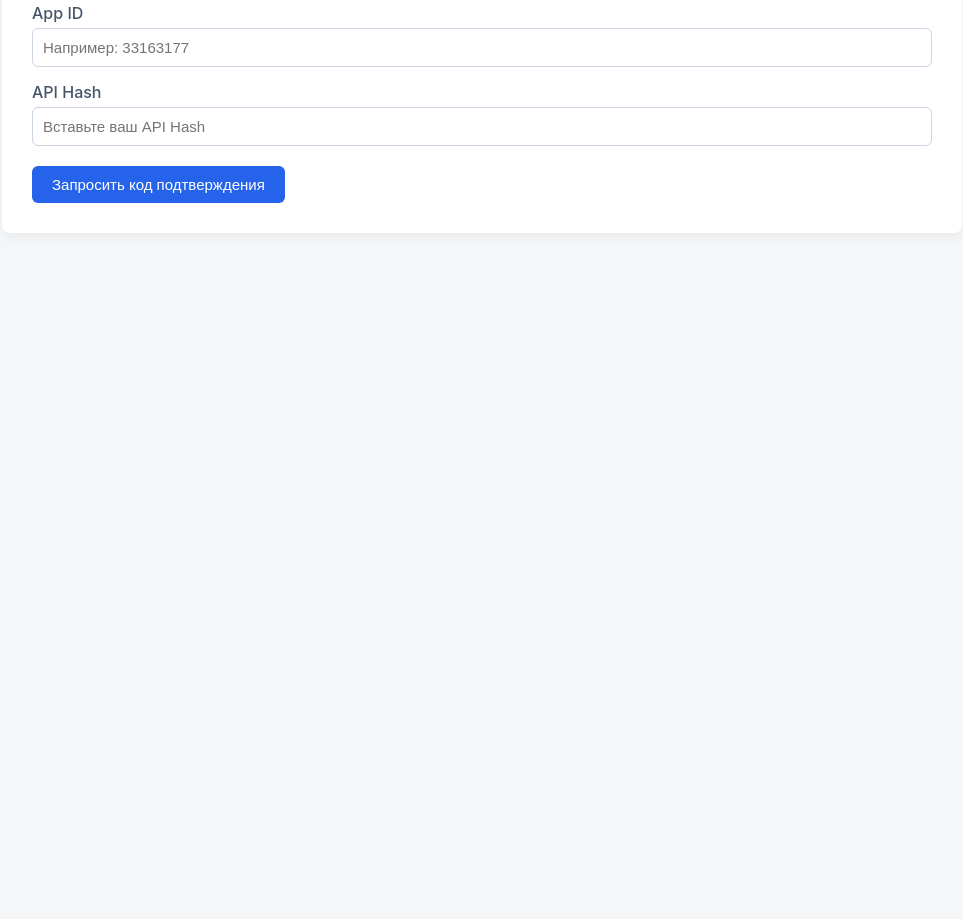
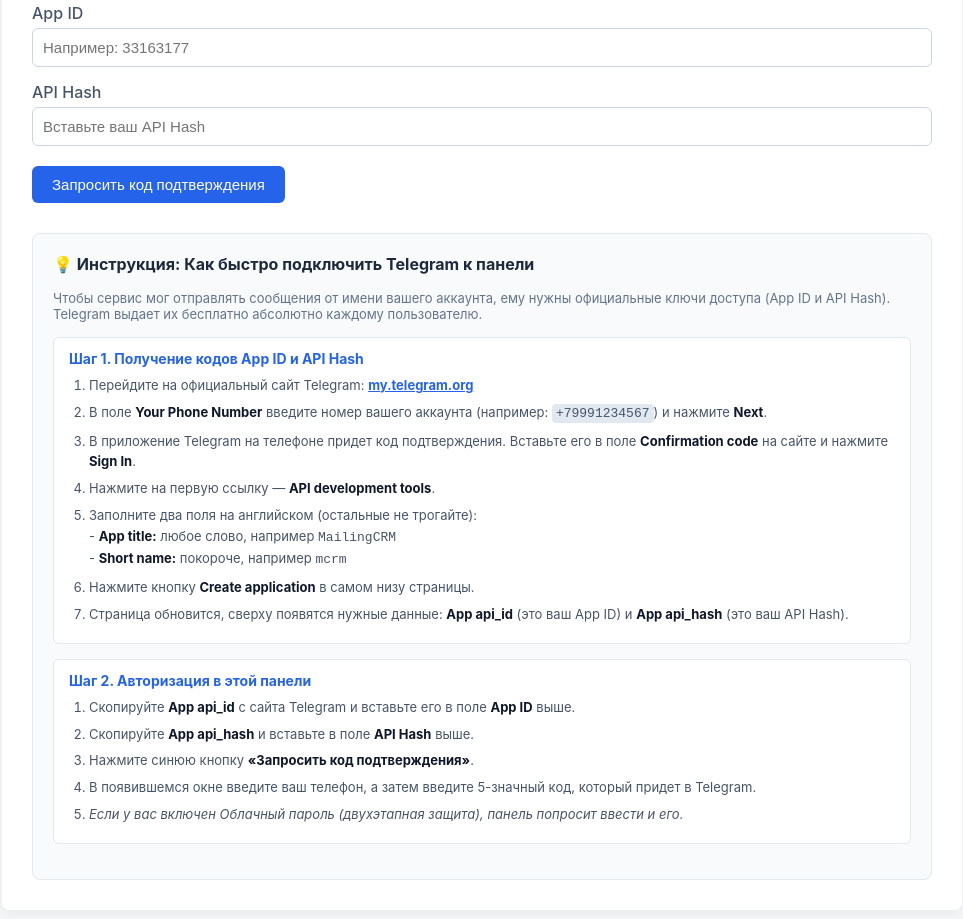
Before and after one commit to BigArkadiyElephant/SpamTG, a plain HTML site: page index.html in a window 1280 px wide. Shown: the part 243-1162 px from the top of the page, without its empty margins (158-1121 px from the left). Before the commit the page ends 800 px from the top, so only its background shows below. Drawn offline with Linux system fonts and the light colour scheme; no server answers.

Commit message:
Update index.html

```diff
--- a/index.html
+++ b/index.html
@@ -36,6 +36,15 @@
     .console .info { color: #fbbf24; }
     .stats { display: flex; gap: 20px; margin-bottom: 15px; }
     .stat-card { background: #f1f5f9; padding: 10px 20px; border-radius: 6px; flex: 1; text-align: center; }
+
+    /* Стили для блока инструкции */
+    .instruction-block { margin-top: 30px; background: #f8fafc; border: 1px solid #e2e8f0; border-radius: 8px; padding: 20px; }
+    .instruction-block h3 { margin-top: 0; color: #1e293b; font-size: 16px; display: flex; align-items: center; gap: 8px; }
+    .instruction-step { margin-bottom: 15px; background: #fff; border: 1px solid #e2e8f0; border-radius: 6px; padding: 12px 15px; }
+    .instruction-step h4 { margin: 0 0 8px 0; color: #2563eb; font-size: 14px; }
+    .instruction-step ol { margin: 0; padding-left: 20px; font-size: 13px; color: #475569; line-height: 1.6; }
+    .instruction-step ol li { margin-bottom: 6px; }
+    .instruction-step ol li b { color: #0f172a; }
   </style>
 </head>
 <body>
@@ -54,6 +63,7 @@
     <button data-i="3">4. Запуск и Мониторинг</button>
   </div>
 
+  <!-- PANEL 1 -->
   <div class="panel active">
     <div class="form-group">
       <label>App ID</label>
@@ -66,8 +76,42 @@
     <div id="authRow" style="margin-top:20px; display:flex; gap:10px; align-items:center;">
       <button class="btn btn-blue" id="btnRequestCode">Запросить код подтверждения</button>
     </div>
+
+    <!-- ИНСТРУКЦИЯ ДЛЯ ПОЛЬЗОВАТЕЛЯ -->
+    <div class="instruction-block">
+      <h3>💡 Инструкция: Как быстро подключить Telegram к панели</h3>
+      <p style="font-size: 13px; color: #64748b; margin: 0 0 15px 0;">Чтобы сервис мог отправлять сообщения от имени вашего аккаунта, ему нужны официальные ключи доступа (App ID и API Hash). Telegram выдает их бесплатно абсолютно каждому пользователю.</p>
+
+      <div class="instruction-step">
+        <h4>Шаг 1. Получение кодов App ID и API Hash</h4>
+        <ol>
+          <li>Перейдите на официальный сайт Telegram: <a href="https://my.telegram.org/" target="_blank" style="color:#2563eb; font-weight:bold;">my.telegram.org</a></li>
+          <li>В поле <b>Your Phone Number</b> введите номер вашего аккаунта (например: <code style="background:#e2e8f0; padding:2px 4px; border-radius:4px;">+79991234567</code>) и нажмите <b>Next</b>.</li>
+          <li>В приложение Telegram на телефоне придет код подтверждения. Вставьте его в поле <b>Confirmation code</b> на сайте и нажмите <b>Sign In</b>.</li>
+          <li>Нажмите на первую ссылку — <b>API development tools</b>.</li>
+          <li>Заполните два поля на английском (остальные не трогайте):<br>
+              - <b>App title:</b> любое слово, например <code>MailingCRM</code><br>
+              - <b>Short name:</b> покороче, например <code>mcrm</code>
+          </li>
+          <li>Нажмите кнопку <b>Create application</b> в самом низу страницы.</li>
+          <li>Страница обновится, сверху появятся нужные данные: <b>App api_id</b> (это ваш App ID) и <b>App api_hash</b> (это ваш API Hash).</li>
+        </ol>
+      </div>
+
+      <div class="instruction-step">
+        <h4>Шаг 2. Авторизация в этой панели</h4>
+        <ol>
+          <li>Скопируйте <b>App api_id</b> с сайта Telegram и вставьте его в поле <b>App ID</b> выше.</li>
+          <li>Скопируйте <b>App api_hash</b> и вставьте в поле <b>API Hash</b> выше.</li>
+          <li>Нажмите синюю кнопку <b>«Запросить код подтверждения»</b>.</li>
+          <li>В появившемся окне введите ваш телефон, а затем введите 5-значный код, который придет в Telegram.</li>
+          <li><i>Если у вас включен Облачный пароль (двухэтапная защита), панель попросит ввести и его.</i></li>
+        </ol>
+      </div>
+    </div>
   </div>
 
+  <!-- PANEL 2 -->
   <div class="panel">
     <div class="dropzone" id="dropzone">
       Перетащите сюда файл <b>users.txt</b> или нажмите для выбора
@@ -79,6 +123,7 @@
     <div id="preview" style="display:none; margin-top:15px; background:#f8fafc; padding:10px; border-radius:6px; max-height:100px; overflow-y:auto; font-size:13px;"></div>
   </div>
 
+  <!-- PANEL 3 -->
   <div class="panel">
     <div class="form-group">
       <label>Текст сообщения (Markdown)</label>
@@ -96,6 +141,7 @@
     </div>
   </div>
 
+  <!-- PANEL 4 -->
   <div class="panel">
     <div class="stats">
       <div class="stat-card"><div>Статус</div><div id="statStatus">Ожидание</div></div>
@@ -139,16 +185,14 @@
     if (localStorage.getItem('delayMin')) $('#delayMin').value = localStorage.getItem('delayMin');
     if (localStorage.getItem('delayMax')) $('#delayMax').value = localStorage.getItem('delayMax');
 
-    // Если в памяти остался список пользователей, отправляем его обратно на Render автоматически
     const savedUsers = localStorage.getItem('rawUsersText');
     if (savedUsers) {
       const blob = new Blob([savedUsers], { type: 'text/plain' });
       const file = new File([blob], "users.txt", { type: "text/plain" });
-      sendFileToServer(file, false); // false, чтобы не перезаписывать localStorage повторно
+      sendFileToServer(file, false);
     }
   }
 
-  // Автосохранение при вводе текста в поля
   $('#appId').addEventListener('input', () => localStorage.setItem('appId', $('#appId').value));
   $('#apiHash').addEventListener('input', () => localStorage.setItem('apiHash', $('#apiHash').value));
   $('#msgTemplate').addEventListener('input', () => localStorage.setItem('msgTemplate', $('#msgTemplate').value));
@@ -175,7 +219,7 @@
         };
       } else {
         if ($('#otpInput') || $('#pwdInput')) {
-          // Ждем ввода кода, не сбрасываем поля
+          // Ждем ввода
         } else {
           banner.className = 'status-banner off';
           txt.textContent = 'Сессия не активна';
@@ -185,9 +229,6 @@
         }
       }
 
-      // Если на сервере база пустая, но у нас в localStorage есть сохраненные пользователи,
-      // и автоматическая отправка еще не произошла, кнопка запуск заблокируется.
-      // Ниже логика управления прогрессом и кнопкой:
       const totalContacts = data.total || 0;
       $('#progressText').textContent = `${data.sent || 0} из ${totalContacts} контактов`;
       const pct = totalContacts ? Math.round((data.sent || 0) / totalContacts * 100) : 0;
@@ -289,7 +330,6 @@
     }
   }
 
-  // Загрузка базы контактов
   const dz = $('#dropzone'), fi = $('#fileInput');
   dz.addEventListener('click', () => fi.click());
   dz.addEventListener('dragover', e => { e.preventDefault(); dz.classList.add('over'); });
@@ -302,7 +342,7 @@
     const reader = new FileReader();
     reader.onload = function(e) {
       const text = e.target.result;
-      localStorage.setItem('rawUsersText', text); // Сохраняем текст файла локально в браузеры
+      localStorage.setItem('rawUsersText', text);
       sendFileToServer(file, true);
     };
     reader.readAsText(file);
@@ -336,7 +376,6 @@
     await fetch(`${BACKEND_URL}/api/queue/stop`, { method: 'POST' });
   });
 
-  // Запуск первичного восстановления данных при открытии страницы
   loadSavedData();
 
 })();
```
